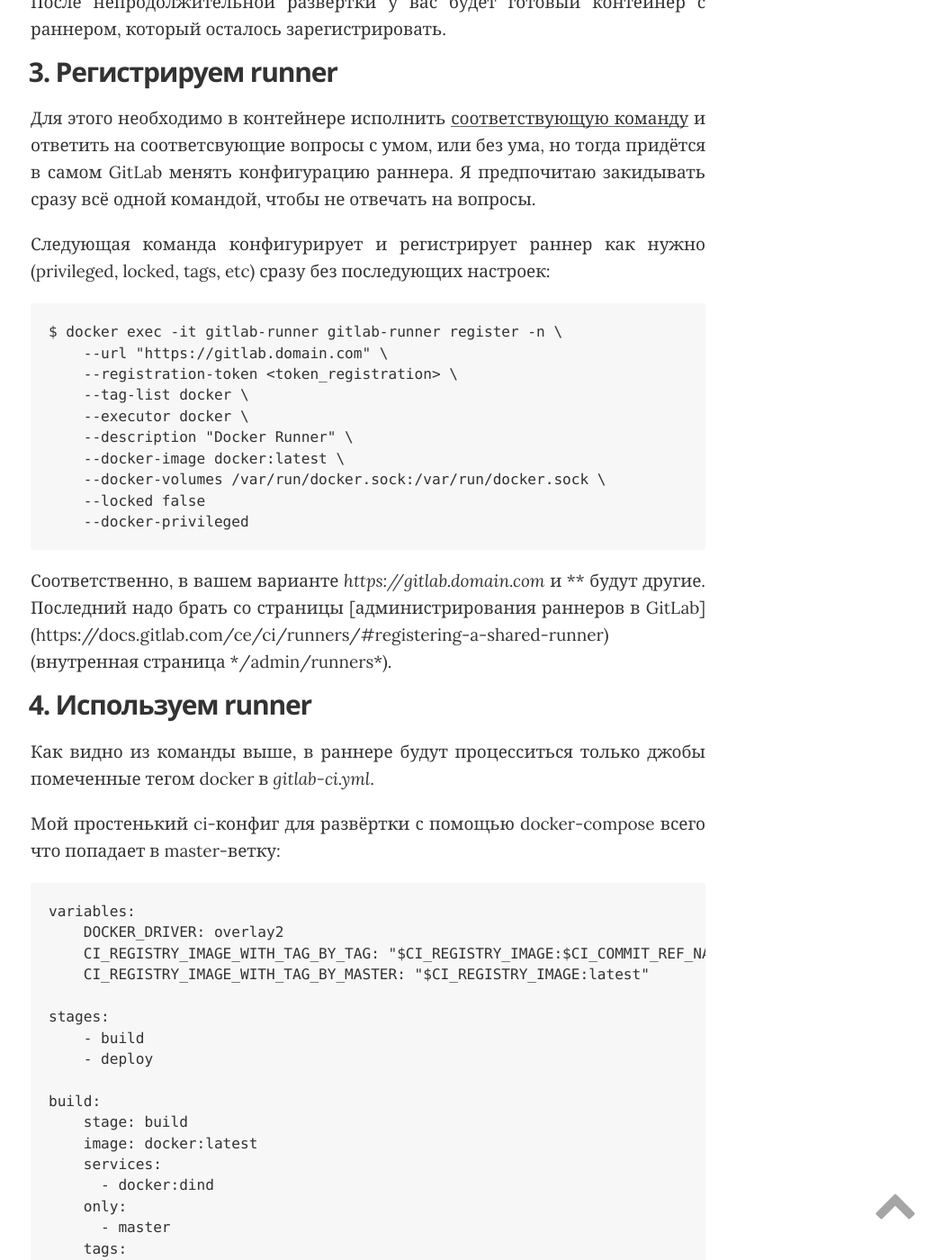
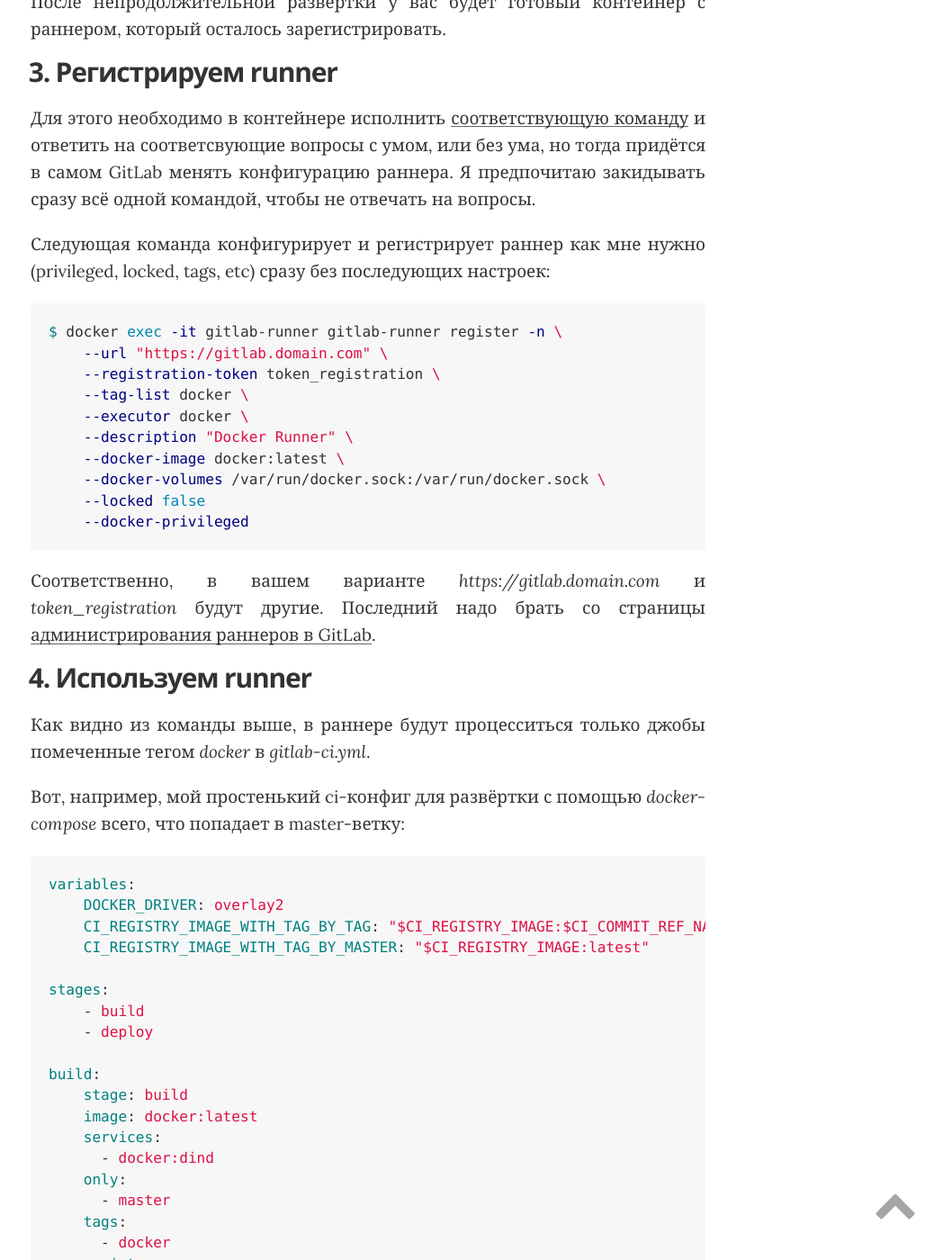
Before and after one commit to slowprog/slowprog.github.io, a Jekyll site: the page built from _posts/2017-11-28-gitlab-add-runner.md, in a window 1280 px wide and 1400 px high, scrolled down 1376 px. Shown: the whole window at 90% size, without its empty margins (231-1279 px from the left). Built offline with Jekyll 4.4.1, drawn with Linux system fonts in a browser that asks for light colours; comment, search, counter and statistics services are not loaded; some of the changed text lies outside the part shown.

Commit message:
Fix post abount GitLab Runner

````diff
--- a/_posts/2017-11-28-gitlab-add-runner.md
+++ b/_posts/2017-11-28-gitlab-add-runner.md
@@ -16,13 +16,13 @@
 
 Но бывают случаи когда есть сервере (обычно это Ubuntu какая-нибудь), но на нём нет Docker и тогда всё очень просто:
 
-```
+```bash
 $ curl -sSL https://get.docker.com/ | sh
 ```
 
 Эта команда сама установить докер на машину, если его нет. А в том случае, если в процессе вам понадобится и docker-compose, то ещё и так:
 
-```
+```bash
 $ apt-get update
 $ apt-get -y install python-pip
 $ pip install docker-compose
@@ -32,10 +32,10 @@
 
 ## 2. Запускаем runner
 
-Для начала надо поднять контейнер с раннером:
+Для начала надо поднять контейнер с раннером на нашем сервере:
 
-```
-docker run -d --name gitlab-runner --restart always \
+```bash
+$ docker run -d --name gitlab-runner --restart always \
     -v /srv/gitlab-runner/config:/etc/gitlab-runner \
     -v /var/run/docker.sock:/var/run/docker.sock \
     gitlab/gitlab-runner:latest
@@ -47,12 +47,12 @@
 
 Для этого необходимо в контейнере исполнить [соответствующую команду](https://docs.gitlab.com/runner/register/index.html#docker) и ответить на соответсвующие вопросы с умом, или без ума, но тогда придётся в самом GitLab менять конфигурацию раннера. Я предпочитаю закидывать сразу всё одной командой, чтобы не отвечать на вопросы.
 
-Следующая команда конфигурирует и регистрирует раннер как нужно (privileged, locked, tags, etc) сразу без последующих настроек:
+Следующая команда конфигурирует и регистрирует раннер как мне нужно (privileged, locked, tags, etc) сразу без последующих настроек:
 
-```
+```bash
 $ docker exec -it gitlab-runner gitlab-runner register -n \
     --url "https://gitlab.domain.com" \
-    --registration-token <token_registration> \
+    --registration-token token_registration \
     --tag-list docker \
     --executor docker \
     --description "Docker Runner" \
@@ -62,15 +62,15 @@
     --docker-privileged
 ```
 
-Соответственно, в вашем варианте *https://gitlab.domain.com* и *<token_registration>* будут другие. Последний надо брать со страницы [администрирования раннеров в GitLab](https://docs.gitlab.com/ce/ci/runners/#registering-a-shared-runner) (внутренная страница */admin/runners*).
+Соответственно, в вашем варианте *https://gitlab.domain.com* и *token_registration* будут другие. Последний надо брать со страницы [администрирования раннеров в GitLab](https://docs.gitlab.com/ce/ci/runners/#registering-a-shared-runner).
 
 ## 4. Используем runner
 
-Как видно из команды выше, в раннере будут процесситься только джобы помеченные тегом docker в *gitlab-ci.yml*.
+Как видно из команды выше, в раннере будут процесситься только джобы помеченные тегом *docker* в *gitlab-ci.yml*.
 
-Мой простенький ci-конфиг для развёртки с помощью docker-compose всего что попадает в master-ветку:
+Вот, например, мой простенький ci-конфиг для развёртки с помощью *docker-compose* всего, что попадает в master-ветку:
 
-```
+```yml
 variables:
     DOCKER_DRIVER: overlay2
     CI_REGISTRY_IMAGE_WITH_TAG_BY_TAG: "$CI_REGISTRY_IMAGE:$CI_COMMIT_REF_NAME"
````
